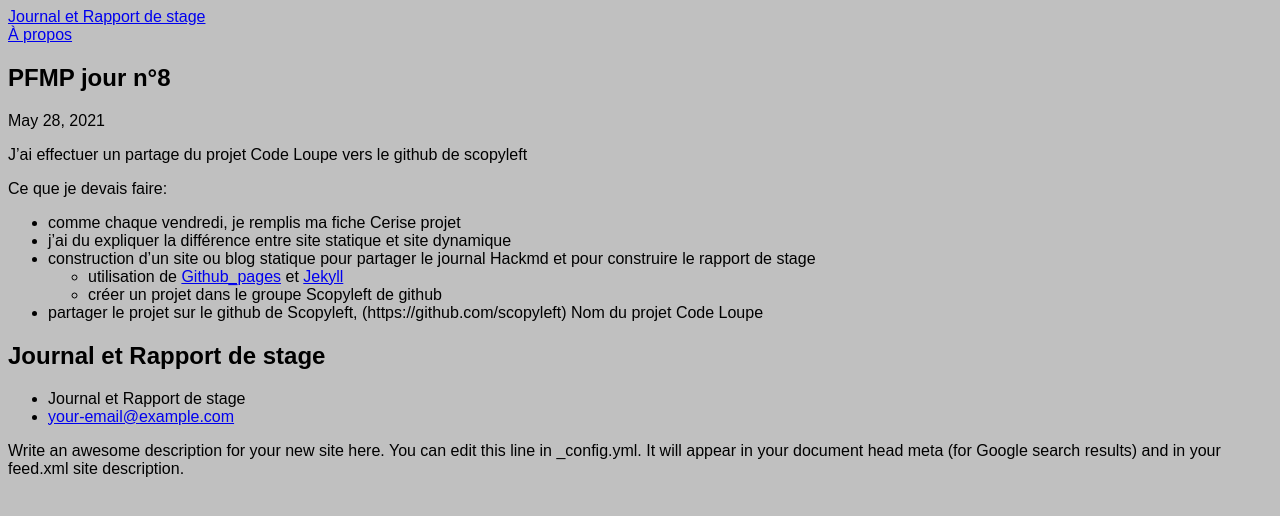
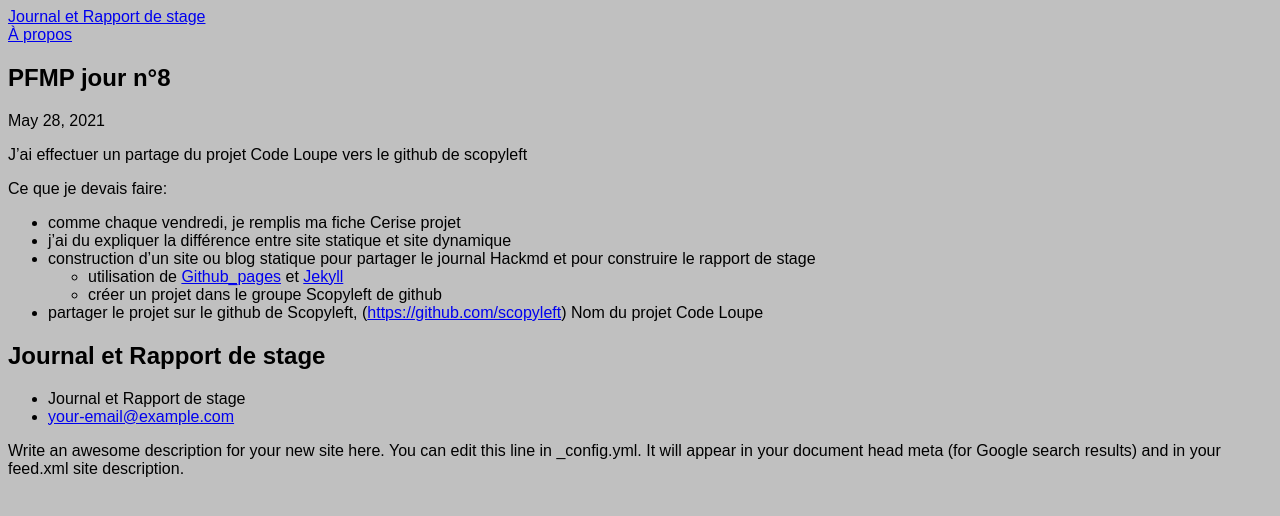
Before and after one commit to Corentin69008/Corentin69008.github.io, a Jekyll site: the page built from _posts/Semaine n°2/2021-05-28-PFMP.markdown, in a window 1280 px wide. Shown: the top 516 px of the page. Built offline with Jekyll 4.4.1, drawn with Linux system fonts in a browser that asks for light colours.

Commit message:
mise a jour

```diff
--- a/_posts/Semaine n°2/2021-05-28-PFMP.markdown
+++ b/_posts/Semaine n°2/2021-05-28-PFMP.markdown
@@ -13,5 +13,5 @@ Ce que je devais faire:
   - utilisation de [Github_pages](https://pages.github.com/) et [Jekyll](https://jekyllrb.com/)
   - créer un projet dans le groupe Scopyleft de github
 
-- partager le projet sur le github de Scopyleft, (https://github.com/scopyleft)
+- partager le projet sur le github de Scopyleft, (<https://github.com/scopyleft>)
 Nom du projet Code Loupe
```
